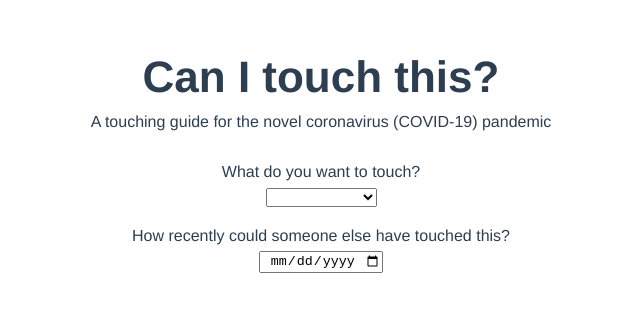
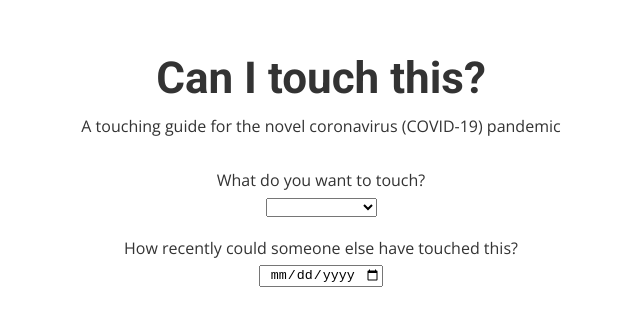
Before and after one commit to 2ndTwo/can-I-touch-this, a Vue app: page / in a window 1280 px wide. Shown: the part 108-434 px from the top of the page, without its empty margins (319-959 px from the left). Built offline with nearby package versions, Linux system fonts and the light colour scheme.

Commit message:
feat(app.vue): improve fonts
Using separate fonts for the heading/result and copy text should improve readibility, consistency
across devices, and the visual hierarchy

```diff
--- a/public/index.html
+++ b/public/index.html
@@ -4,6 +4,8 @@
     <meta charset="utf-8">
     <meta http-equiv="X-UA-Compatible" content="IE=edge">
     <meta name="viewport" content="width=device-width,initial-scale=1.0">
+
+    <link href="https://fonts.googleapis.com/css2?family=Open+Sans&family=Roboto:wght@700&display=swap" rel="stylesheet">
 
     <link rel="apple-touch-icon" sizes="180x180" href="/apple-touch-icon.png">
     <link rel="icon" type="image/png" sizes="32x32" href="/favicon-32x32.png">
--- a/src/App.vue
+++ b/src/App.vue
@@ -237,20 +237,22 @@
 </script>
 
 <style lang="scss">
+$heading-font: "Roboto", sans-serif;
+$copy-font: "Open Sans", sans-serif;
+
 body {
   margin: 0;
 }
 
 #app {
-  font-family: Avenir, Helvetica, Arial, sans-serif;
-  -webkit-font-smoothing: antialiased;
-  -moz-osx-font-smoothing: grayscale;
+  font-family: $copy-font;
+  color: #333;
   text-align: center;
-  color: #2c3e50;
   margin: 20vh 1rem 20vh;
 }
 
 h1 {
+  font-family: $heading-font;
   font-size: 2.75rem;
   margin-bottom: 0.25em;
 }
@@ -272,9 +274,10 @@
 }
 
 .result {
+  font-family: $heading-font;
   font-size: 2rem;
   font-weight: 700;
-  margin-bottom: 0.25em;
+  margin-bottom: 0.2em;
 
   &--yes {
     color: green;
```
